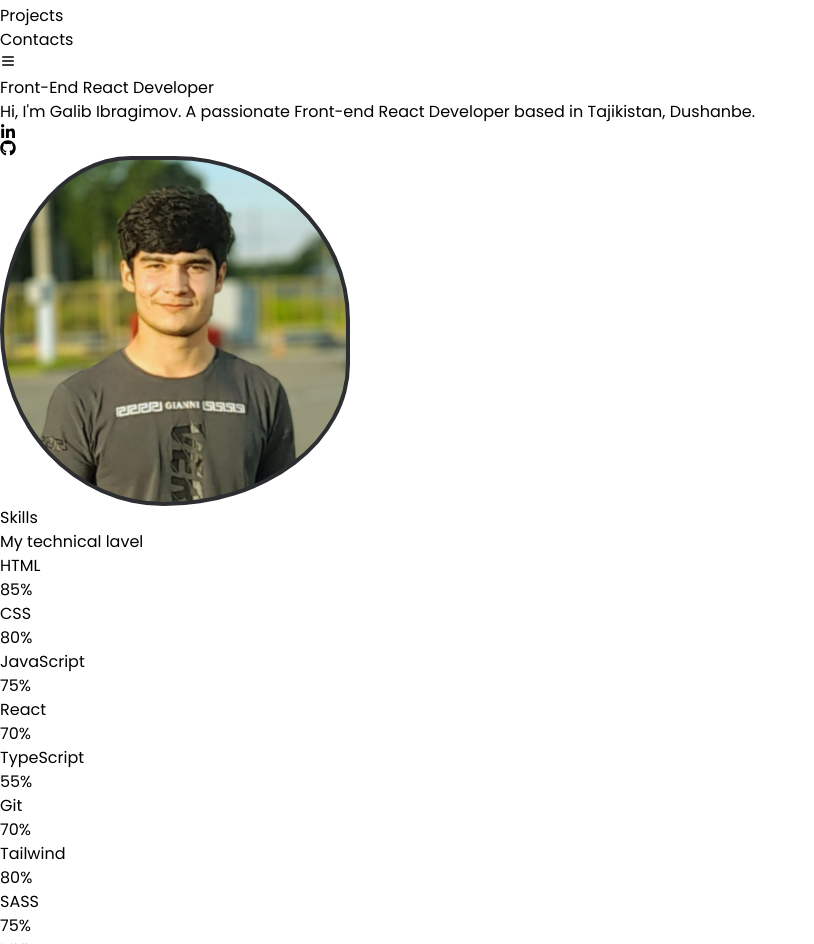
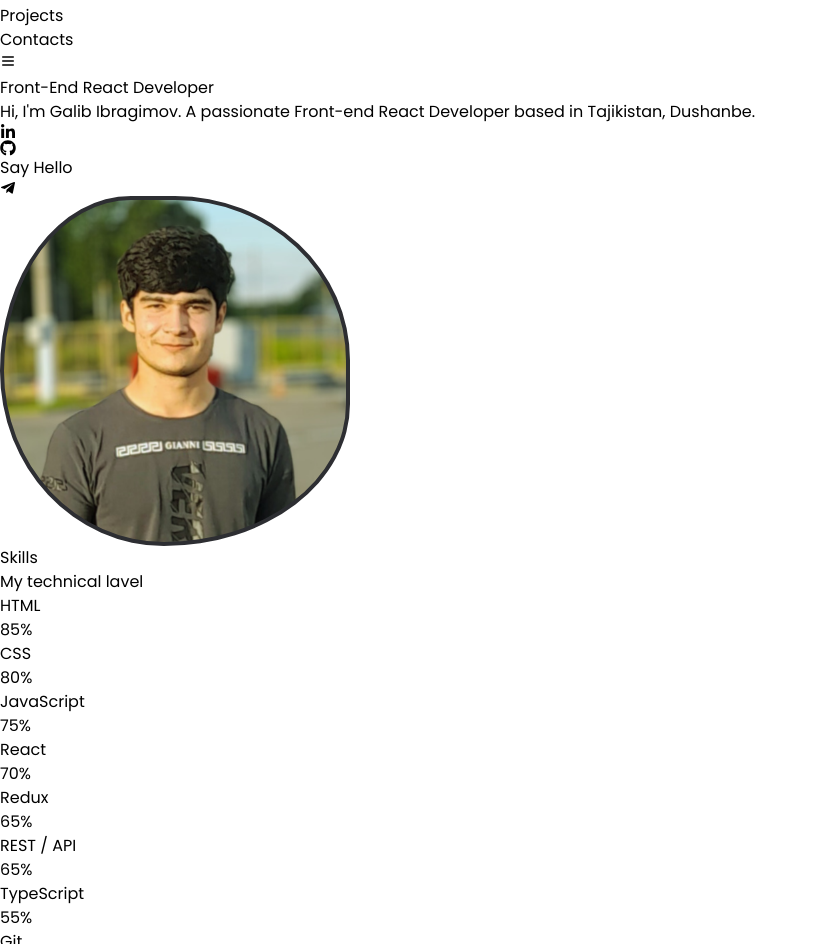
Before and after one commit to galibibr/portfolio, a React (Vite) app: page / in a window 1280 px wide. Shown: the part 68-1012 px from the top of the page, without its empty margins (0-814 px from the left). Built offline with nearby package versions, Linux system fonts and the light colour scheme.

Commit message:
hover, links

```diff
--- a/src/App.jsx
+++ b/src/App.jsx
@@ -3,6 +3,7 @@ import "./App.css";
 import { FaGithub, FaLinkedinIn } from "react-icons/fa";
 import { HiOutlineMenu } from "react-icons/hi";
 import { IoClose } from "react-icons/io5";
+import { FaTelegramPlane } from "react-icons/fa";
 
 // text color #2d2e32
 
@@ -10,30 +11,49 @@ const App = () => {
   const [modal, setModal] = useState(false);
 
   return (
-    <div className={`text-[#2d2e32] ${modal ? 'overflow-hidden' : 'overflow-auto'}`}>
+    <div
+      className={`text-[#2d2e32] ${
+        modal ? "overflow-hidden" : "overflow-auto"
+      }`}>
       {/* Nav */}
       <nav className="shadow-[0px_0px_10px_0.1px] shadow-black/10 flex justify-between fixed top-0 w-full px-[35px] py-[10px] bg-nav">
-        <a href="#" className="text-[22px] font-[700]">
+        <a href="/" className="text-[22px] font-[700]">
           Galib.dev
         </a>
         <ul className="hidden md:flex items-center gap-[20px] text-[18px] font-[600]">
           <li>
-            <a href="#">Home</a>
+            <a
+              className="text-[#2d2e32]/80 hover:text-black hover:font-[600] hover:scale-[0.90] duration-200"
+              href="#">
+              Home
+            </a>
           </li>
           <li>
-            <a href="#">About</a>
+            <a
+              className="text-[#2d2e32]/80 hover:text-black hover:font-[600] hover:scale-[0.90] duration-200"
+              href="#">
+              About
+            </a>
           </li>
           <li>
-            <a href="#">Projects</a>
+            <a
+              className="text-[#2d2e32]/80 hover:text-black hover:font-[600] hover:scale-[0.90] duration-200"
+              href="#">
+              Projects
+            </a>
           </li>
           <li>
-            <a href="#">Contacts</a>
+            <a
+              className="text-[#2d2e32]/80 hover:text-black hover:font-[600] hover:scale-[0.90] duration-200"
+              href="#">
+              Contacts
+            </a>
           </li>
         </ul>
         {/* menu */}
         <button
           onClick={() => setModal(true)}
-          className="text-[28px] flex md:hidden">
+          className="text-[28px] flex md:hidden hover:text-black hover:scale-[0.90] duration-200">
           <HiOutlineMenu />
         </button>
       </nav>
@@ -49,12 +69,26 @@ const App = () => {
               Hi, I'm Galib Ibragimov. A passionate Front-end React Developer
               based in Tajikistan, Dushanbe.
             </p>
-            <div className="flex gap-2 text-[24px] md:text-[30px]">
-              <a href="#">
-                <FaLinkedinIn />
-              </a>
-              <a href="#">
-                <FaGithub />
+            <div className="flex items-center gap-[20px]">
+              <div className="flex gap-2 text-[24px] md:text-[30px]">
+                <a
+                  href="#"
+                  className="hover:text-black hover:scale-[0.90] duration-200">
+                  <FaLinkedinIn />
+                </a>
+                <a
+                  href="https://github.com/galibibr"
+                  target="_blank"
+                  className="hover:text-black hover:scale-[0.90] duration-200">
+                  <FaGithub />
+                </a>
+              </div>
+              <a
+                href="https://t.me/galibibr"
+                target="_blank"
+                className="bg-[#2d2e32] text-white flex items-center px-[16px] py-[10px] gap-[7px] rounded-[15px] text-[14px] hover:bg-black hover:scale-[0.95] duration-200">
+                <p className="font-[600]">Say Hello</p>
+                <FaTelegramPlane />
               </a>
             </div>
           </div>
@@ -68,7 +102,9 @@ const App = () => {
       {modal && (
         <div className="fixed top-0 z-20 w-full h-screen overflow-y-hidden bg-white py-[9px] px-[35px]">
           <div className="flex justify-end">
-            <button onClick={() => setModal(false)} className="text-[32px]">
+            <button
+              onClick={() => setModal(false)}
+              className="text-[32px]  hover:text-black hover:scale-[0.90] duration-200">
               <IoClose />
             </button>
           </div>
@@ -126,6 +162,22 @@ const App = () => {
             </div>
           </div>
           <div className="grid grid-cols-3 gap-[10px] items-center">
+            <p className="">Redux</p>
+            <div className="bg-black/20 rounded-[10px] my-2 relative col-span-2">
+              <div className="bg-[#2d2e32] text-white text-center text-[12px] rounded-[10px_0_0px_10px] h-full w-[70%]">
+                65%
+              </div>
+            </div>
+          </div>
+          <div className="grid grid-cols-3 gap-[10px] items-center">
+            <p className="">REST / API</p>
+            <div className="bg-black/20 rounded-[10px] my-2 relative col-span-2">
+              <div className="bg-[#2d2e32] text-white text-center text-[12px] rounded-[10px_0_0px_10px] h-full w-[70%]">
+                65%
+              </div>
+            </div>
+          </div>
+          <div className="grid grid-cols-3 gap-[10px] items-center">
             <p className="">TypeScript</p>
             <div className="bg-black/20 rounded-[10px] my-2 relative col-span-2">
               <div className="bg-[#2d2e32] text-white text-center text-[12px] rounded-[10px_0_0px_10px] h-full w-[55%]">
@@ -177,7 +229,7 @@ const App = () => {
             <p className="">Next.js</p>
             <div className="bg-black/20 rounded-[10px] my-2 relative col-span-2">
               <div className="bg-[#2d2e32] text-white text-center text-[12px] rounded-[10px_0_0px_10px] h-full w-[55%]">
-                55
+                55%
               </div>
             </div>
           </div>
```
